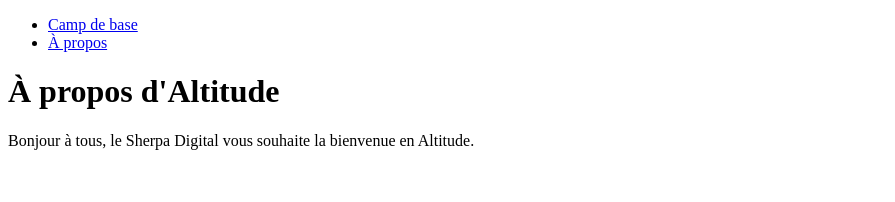
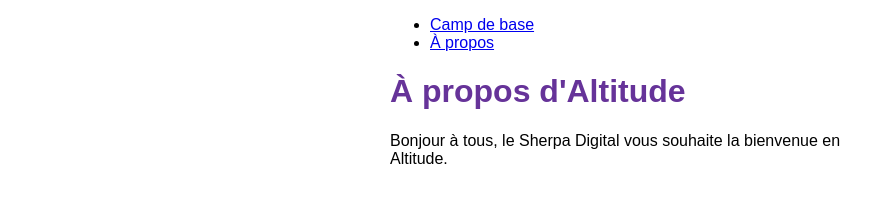
Before and after one commit to marcyves/marcyves.github.io, a Gatsby site: page /APropos in a window 1280 px wide. Shown: the whole page, without its empty margins (0-895 px from the left). Built offline with nearby package versions, Linux system fonts and the light colour scheme; Gatsby itself is replaced by a stand-in of ours.

Commit message:
Fin tutoriel Part 2

```diff
--- a/src/components/layout.js
+++ b/src/components/layout.js
@@ -1,17 +1,29 @@
 import * as React from 'react'
 import { Link } from 'gatsby'
+import {
+    container,
+    heading,
+    navLinks,
+    navLinkItem,
+    navLinkText
+  } from './layout.module.css'
 
 const Layout = ({ pageTitle, children }) => {
   return (
-    <main>
+    <main className={container}>
       <title>{pageTitle}</title>
       <nav>
-        <ul>
-          <li><Link to="/">Camp de base</Link></li>
-          <li><Link to="/APropos">À propos</Link></li>
+      <ul className={navLinks}>
+          <li className={navLinkItem}>
+            <Link to="/" className={navLinkText}>
+                Camp de base
+            </Link>
+          </li>
+          <li className={navLinkItem}>
+            <Link to="/APropos" className={navLinkText}>À propos</Link></li>
         </ul>
       </nav>
-      <h1>{pageTitle}</h1>
+      <h1 className={heading}>{pageTitle}</h1>
       {children}
     </main>
   )
--- /dev/null
+++ b/src/components/layout.module.css
@@ -0,0 +1,20 @@
+.container {
+    margin: auto;
+    max-width: 500px;
+    font-family: sans-serif;
+  }
+
+  .heading {
+    color: rebeccapurple;
+  }
+  .nav-links {
+    display: flex;
+    list-style: none;
+    padding-left: 0;
+  }
+  .nav-link-item {
+    padding-right: 2rem;
+  }
+  .nav-link-text {
+    color: black;
+  }
```
